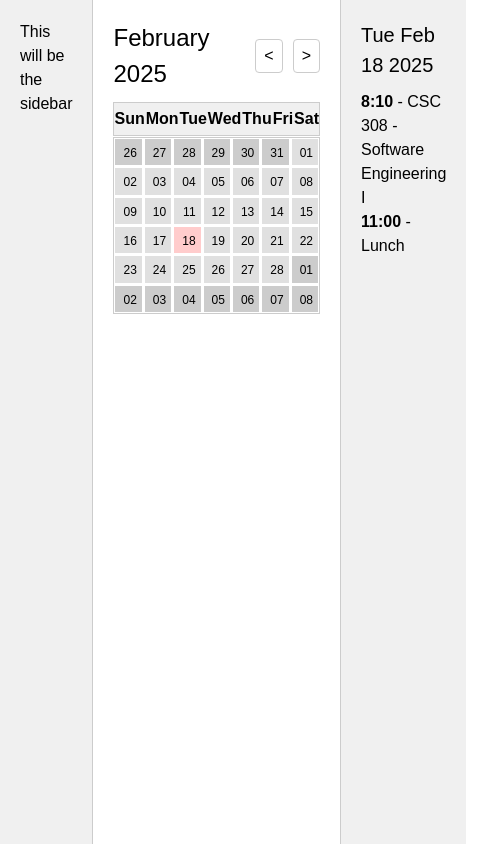
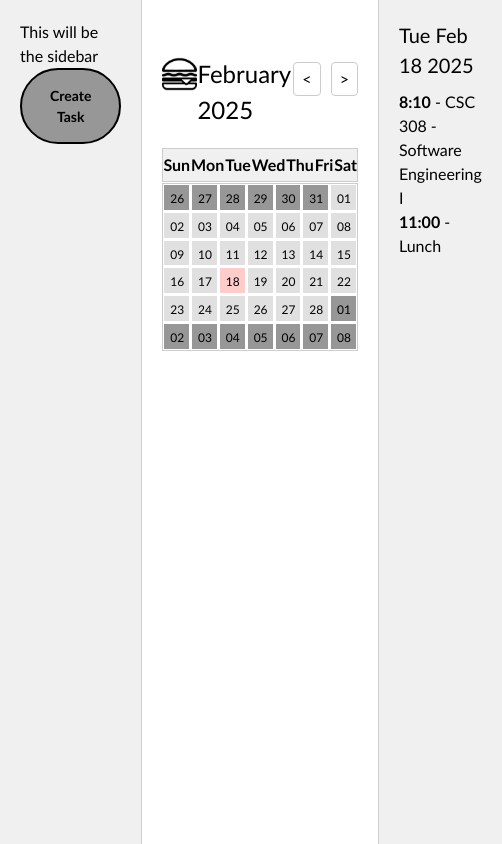
Before and after one commit to siyche/Team-Hamburger, a React (Vite) app in the folder packages/react-frontend/: page / in a window 390 px wide. Shown: the whole page, 502 px wide, since content can reach past the window. Built offline with nearby package versions, Linux system fonts and the light colour scheme.

Commit message:
updated css, added 'Create Task' button to menu bar, updated hamburger graphics

```diff
--- a/packages/react-frontend/index.html
+++ b/packages/react-frontend/index.html
@@ -1,14 +1,17 @@
 <!doctype html>
 <html lang="en">
-  <head>
+
+<head>
     <meta charset="UTF-8" />
-    <link rel="icon" type="image/svg+xml" href="/vite.svg" />
+    <link rel="icon" type="image/svg+xml" href="/hamburger.png" />
     <link href="/src/main.css" rel="stylesheet">
     <meta name="viewport" content="width=device-width, initial-scale=1.0" />
     <title>CSC 308</title>
-  </head>
-  <body class="h-full">
+</head>
+
+<body class="h-full">
     <div id="root"></div>
     <script type="module" src="/src/main.jsx"></script>
-  </body>
+</body>
+
 </html>
--- a/packages/react-frontend/src/components/MonthCalendar.jsx
+++ b/packages/react-frontend/src/components/MonthCalendar.jsx
@@ -1,7 +1,7 @@
 // src/components/MonthCalendarView.jsx
 // this is the view for the month calendar
-import React, { useState, useEffect } from 'react';
-import '../styles/MonthCalendarView.css';
+import React, { useState, useEffect } from "react";
+import "../styles/MonthCalendarView.css";
 
 const MonthCalendarView = ({ onDaySelect }) => {
   const [currentDate, setCurrentDate] = useState(new Date()); // currentDate is used to determine which month/year to display.
@@ -15,7 +15,7 @@ const MonthCalendarView = ({ onDaySelect }) => {
   }, [selectedDay, onDaySelect]);
 
   const currentYear = currentDate.getFullYear();
-  const currentMonth = currentDate.getMonth();  // 0-indexed
+  const currentMonth = currentDate.getMonth(); // 0-indexed
 
   // Handlers to navigate months
   const handlePrevMonth = () => {
@@ -49,12 +49,20 @@ const MonthCalendarView = ({ onDaySelect }) => {
     setSelectedDay(day);
   };
 
+  // What is displayed on the page:
   return (
     <div className="month-calendar-view">
       {/* Header with month/year and navigation */}
       <div className="month-year-header">
         <span>
-          {currentDate.toLocaleString('default', { month: 'long' })} {currentYear}
+          <img
+            src="../../public/hamburger.png"
+            alt="Example Image"
+            width="35"
+          />
+          &nbsp; {/* extra space */}
+          {currentDate.toLocaleString("default", { month: "long" })}{" "}
+          {currentYear}
         </span>
         <div className="nav-buttons">
           <button onClick={handlePrevMonth}>&lt;</button>
@@ -78,16 +86,18 @@ const MonthCalendarView = ({ onDaySelect }) => {
         {daysArray.map((day, index) => {
           // Only highlight the days that belong to the current month
           const isCurrentMonth = day.getMonth() === currentMonth;
-          const cellClass = isCurrentMonth ? 'calendar-cell' : 'calendar-cell grayed-out';
+          const cellClass = isCurrentMonth
+            ? "calendar-cell"
+            : "calendar-cell grayed-out";
           // Mark as selected if it matches selectedDay.
           const isSelected = day.toDateString() === selectedDay.toDateString();
           return (
             <div
               key={index}
-              className={`${cellClass} ${isSelected ? 'selected' : ''}`}
+              className={`${cellClass} ${isSelected ? "selected" : ""}`}
               onClick={() => handleDayClick(day)}
             >
-              <span>{day.getDate().toString().padStart(2, '0')}</span>
+              <span>{day.getDate().toString().padStart(2, "0")}</span>
             </div>
           );
         })}
--- a/packages/react-frontend/src/components/Sidebar.jsx
+++ b/packages/react-frontend/src/components/Sidebar.jsx
@@ -1,12 +1,14 @@
-import React from 'react';
-import '../styles/Sidebar.css';
+import React from "react";
+import CreateTaskButton from "./CreateTaskButton.jsx";
+import "../styles/Sidebar.css";
 
 const SideBar = () => {
   // Sidebar component -> this will eventually hold the buttons for navigating
-    return (
-        <div className="sidebar">
-            <p>This will be the sidebar</p>
-        </div>
+  return (
+    <div className="sidebar">
+      <p>This will be the sidebar</p>
+      <CreateTaskButton />
+    </div>
   );
 };
 
--- a/packages/react-frontend/src/styles/CreateTaskButton.css
+++ b/packages/react-frontend/src/styles/CreateTaskButton.css
@@ -1,13 +1,13 @@
 #CreateTask {
-    background-color: gray;
+    background-color: #979797;
     border: none;
     color: black;
-    padding: 15px 32px;
+    padding: 15px 28px;
     text-align: center;
     text-decoration: none;
     display: inline-block;
-    font-size: 16px;
-    transition-duration: 0.5s;
+    font-size: 14px;
+    transition-duration: 0.25s;
     transition-delay: .05s;
     font-weight: bold;
     font-family: 'Gill Sans', 'Gill Sans MT', Calibri, 'Trebuchet MS', sans-serif;
@@ -17,15 +17,14 @@
 }
 
 #CreateTask:hover {
-    background-color: lightgrey;
+    background-color: #cccccc;
     border: none;
     color: black;
-    padding: 15px 32px;
+    padding: 15px 28px;
     text-align: center;
-    text-decoration: underline;
     display: inline-block;
-    font-size: 18px;
-    transition-duration: 0.5s;
+    font-size: 16px;
+    transition-duration: 0.25s;
     transition-delay: .05s;
     font-weight: bold;
     font-family: 'Gill Sans', 'Gill Sans MT', Calibri, 'Trebuchet MS', sans-serif;
--- a/packages/react-frontend/src/styles/CurrentDayView.css
+++ b/packages/react-frontend/src/styles/CurrentDayView.css
@@ -1,18 +1,21 @@
 /* src/styles/CurrentDayView.css */
+
 .current-day-view {
-    width: 200px; /* Adjust as needed */
+    width: 200px;
+    /* Adjust as needed */
     padding: 20px;
     background-color: #f0f0f0;
     border-left: 1px solid #ccc;
     display: flex;
     flex-direction: column;
-  }
+    font-family: 'Gill Sans', 'Gill Sans MT', Calibri, 'Trebuchet MS', sans-serif;
+}
 
-  .current-day-view h3 {
+.current-day-view h3 {
     font-size: 20px;
     margin-bottom: 10px;
-  }
+}
 
-  .event-time {
+.event-time {
     font-weight: bold;
-  }
+}
--- a/packages/react-frontend/src/styles/MonthCalendarView.css
+++ b/packages/react-frontend/src/styles/MonthCalendarView.css
@@ -1,6 +1,8 @@
 /* src/styles/MonthCalendarView.css */
 
+
 /* Container for the calendar view */
+
 .month-calendar-view {
     flex-grow: 1;
     padding: 20px;
@@ -8,13 +10,25 @@
     flex-direction: column;
 }
 
+
 /* Header displaying current month and year with navigation buttons */
+
 .month-year-header {
     display: flex;
     justify-content: space-between;
     align-items: center;
     font-size: 24px;
     margin-bottom: 10px;
+    font-family: 'Gill Sans', 'Gill Sans MT', Calibri, 'Trebuchet MS', sans-serif;
+}
+
+.month-year-header span {
+    display: inline-flex;
+    justify-content: space-between;
+    align-items: center;
+    font-size: 24px;
+    margin-bottom: 10px;
+    font-family: 'Gill Sans', 'Gill Sans MT', Calibri, 'Trebuchet MS', sans-serif;
 }
 
 .nav-buttons {
@@ -36,7 +50,9 @@
     background-color: #f0f0f0;
 }
 
+
 /* Day-of-week headers */
+
 .day-headers {
     display: grid;
     grid-template-columns: repeat(7, 1fr);
@@ -46,13 +62,16 @@
     font-weight: bold;
     text-align: center;
     margin-bottom: 1px;
+    font-family: 'Gill Sans', 'Gill Sans MT', Calibri, 'Trebuchet MS', sans-serif;
 }
 
 .day-headers div {
     padding: 4px 0;
 }
 
+
 /* Calendar grid styling */
+
 .calendar-grid {
     display: grid;
     grid-template-columns: repeat(7, 1fr);
@@ -60,26 +79,48 @@
     border: 1px solid #ccc;
 }
 
+
 /* Each cell in the grid */
+
 .calendar-cell {
     position: relative;
     aspect-ratio: 1;
     background-color: #e0e0e0;
     border: 1px solid #fff;
     cursor: pointer;
+    font-family: 'Gill Sans', 'Gill Sans MT', Calibri, 'Trebuchet MS', sans-serif;
 }
 
-/* Grayed-out cells for days not in the current month */
-.calendar-cell.grayed-out {
+
+/* Each cell in the grid (when hovered over) */
+
+.calendar-cell:hover {
+    position: relative;
+    aspect-ratio: 1;
     background-color: #cccccc;
+    border: 1px solid #fff;
+    cursor: pointer;
+    transition-duration: 0.75s;
+    transition-delay: .0s;
 }
 
+
+/* Grayed-out cells for days not in the current month */
+
+.calendar-cell.grayed-out {
+    background-color: #979797;
+}
+
+
 /* Highlight the selected day */
+
 .calendar-cell.selected {
     background-color: #ffcccc;
 }
 
+
 /* Position the date number within the cell */
+
 .calendar-cell span {
     position: absolute;
     top: 5px;
--- a/packages/react-frontend/src/styles/Sidebar.css
+++ b/packages/react-frontend/src/styles/Sidebar.css
@@ -1,10 +1,13 @@
 /* src/styles/Sidebar.css */
+
 .sidebar {
-    width: 200px; /* Fixed width for the sidebar */
+    width: 200px;
+    /* Fixed width for the sidebar */
     padding: 20px;
     background-color: #f0f0f0;
     border-right: 1px solid #ccc;
-  }
+    font-family: 'Gill Sans', 'Gill Sans MT', Calibri, 'Trebuchet MS', sans-serif;
+}
 
 .MenuButton {
     background-color: gray;
```
Also changed, not shown: packages/react-frontend/public/hamburger.png (added). Lines whose indentation alone changed are shown as unchanged.
